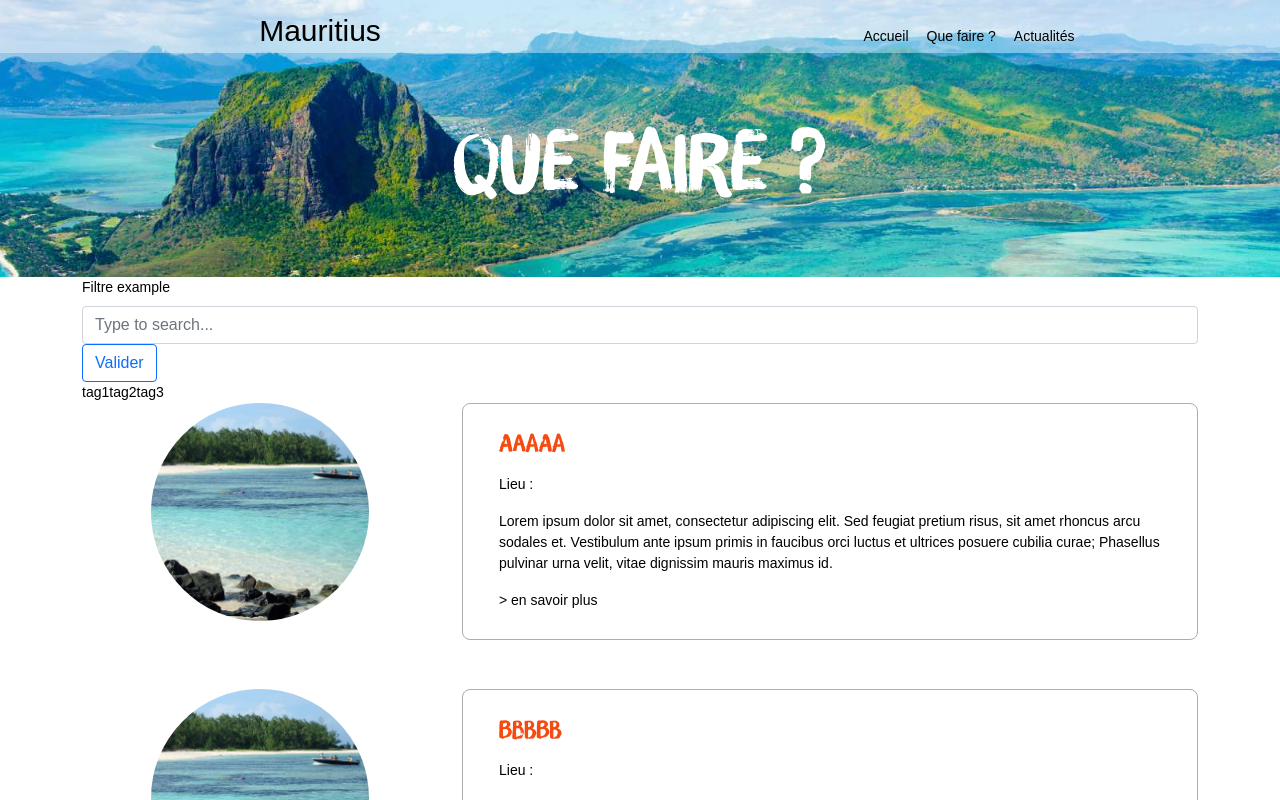
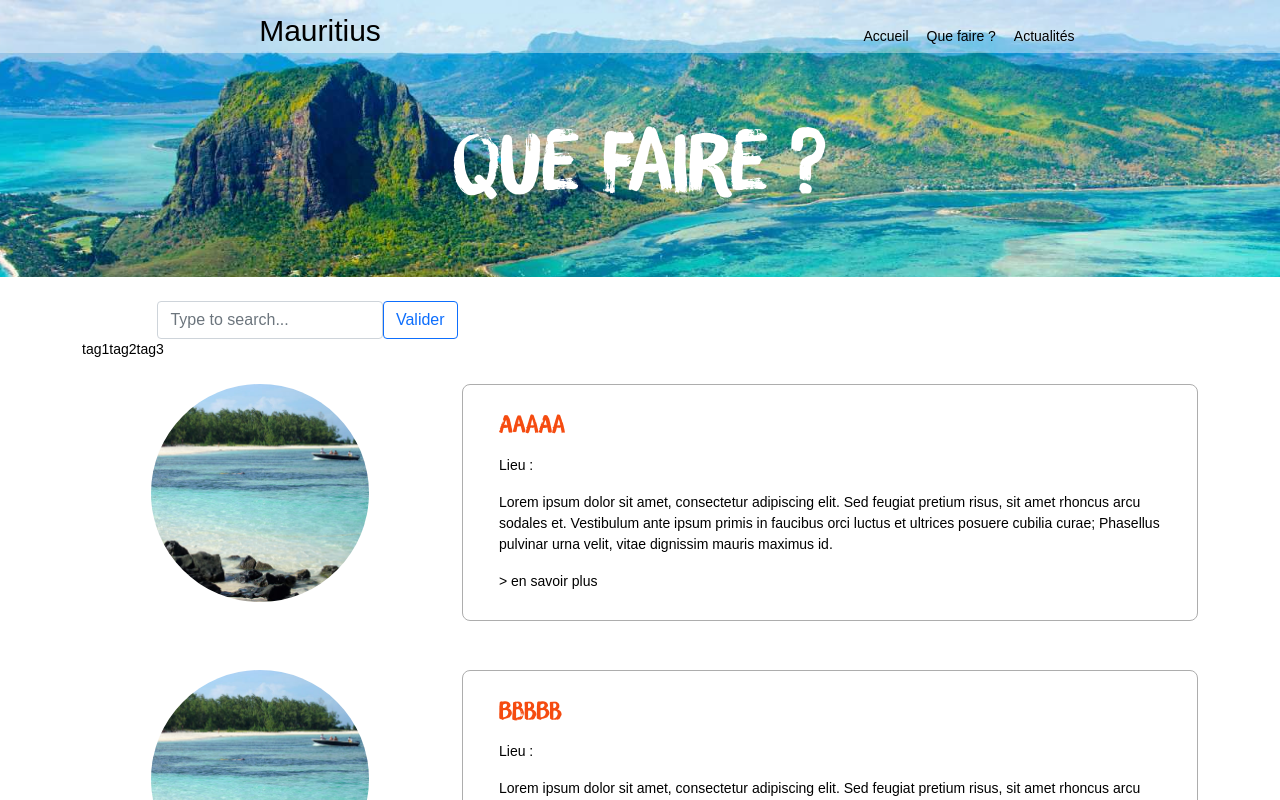
Before and after one commit to jcboy/Mauritius, a React (Create React App) app in the folder client/: page /activities in a window 1280 px wide. Shown: the top 800 px of the page. Built offline with nearby package versions, Linux system fonts and the light colour scheme; a web font is replaced by a local one.

Commit message:
Mise à jour de la page Activities avec la création d'un composant ActivityMapping et ActivityList

```diff
--- a/client/src/pages/activities/ActivitiesConfig/ActivityTags.js
+++ b/client/src/pages/activities/ActivitiesConfig/ActivityTags.js
@@ -6,26 +6,17 @@ const {Component} = require("react/cjs/react.production.min");
 const categories = ([{id: 1, name: 'tag1'}, {id: 2, name: 'tag2'}, {id: 3, name: 'tag3'}])
 
 
-
 class ActivityTags extends Component {
 
-    constructor(props) {
-        super(props)
-    }
-
     render() {
-        // COMMENCER PAR UNE ROW
         return <div>
-            <div className="filter-content">
-
-                <label htmlFor="exampleDataList" className="form-label">Filtre example</label>
-                <input className="form-control" list="datalistOptions" id="exampleDataList" placeholder="Type to search..." />
-                <datalist id="datalistOptions">
-                    { }
-                </datalist>
-
-                <button type="button" className="btn btn-outline-primary ">Valider</button>
-
+            <div className="row py-4 filter-content">
+                <div className="col-5 d-flex justify-content-center no-wrap">
+                    <input className="form-control"
+                           id="exampleDataList"
+                           style={{width: '50%'}}
+                           placeholder="Type to search..."/>
+                    <button type="button" className="btn btn-outline-primary">Valider</button>
                     {/*<button onClick={handleFilter}>Ajouter tag</button>*/}
                 </div>
                 <div>
@@ -36,6 +27,7 @@ class ActivityTags extends Component {
                     }
                 </div>
             </div>
+        </div>
     }
 }
 
```
Lines whose indentation alone changed are shown as unchanged.
